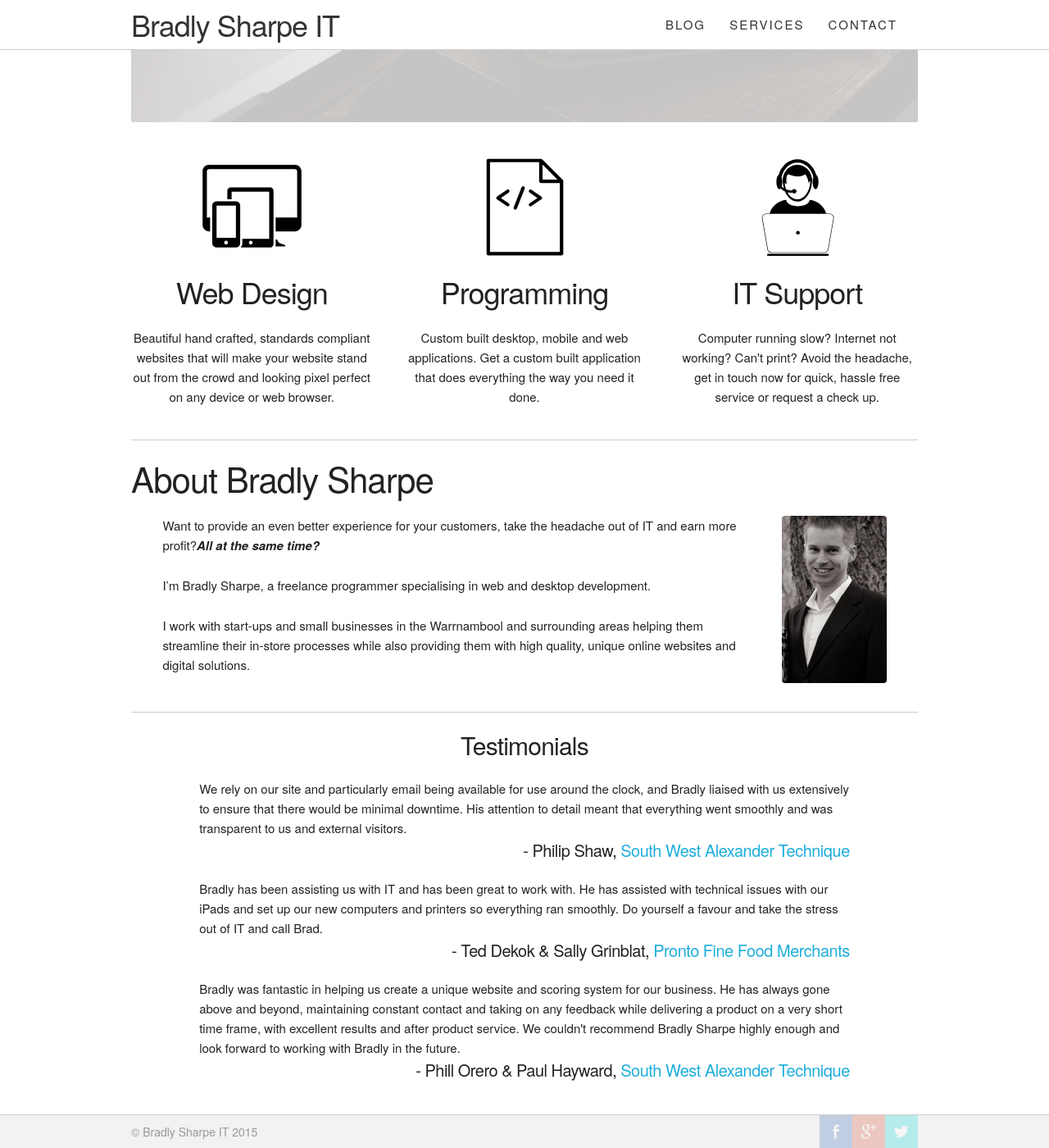
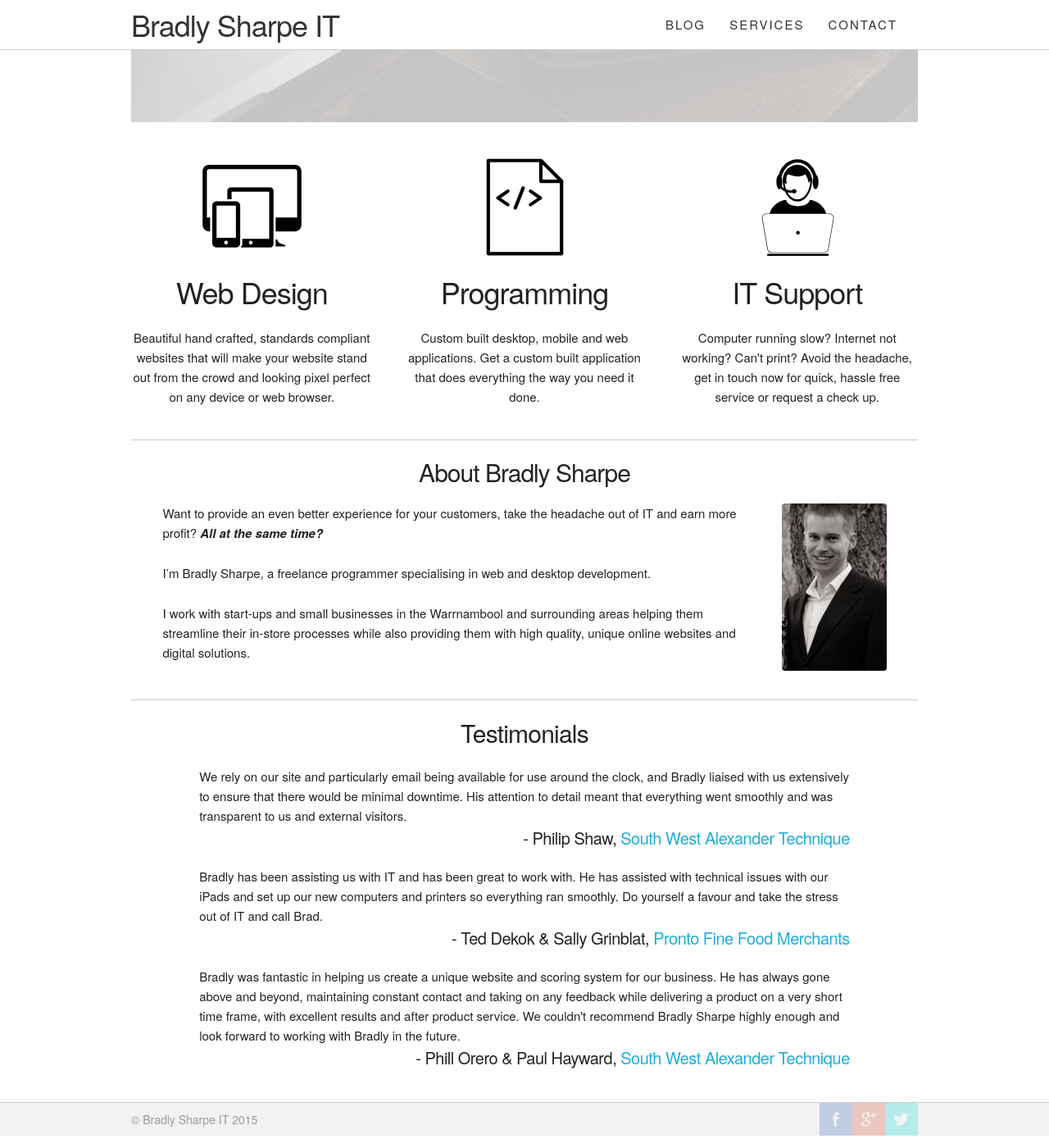
Before and after one commit to BradlySharpe/bradlysharpe.com.au, a Jekyll site: the page built from index.html, in a window 1280 px wide and 1400 px high, scrolled down 355 px. Shown: the whole window at 82% size. Built offline with Jekyll 4.4.1, drawn with Linux system fonts in a browser that asks for light colours.

Commit message:
Style page title

```diff
--- a/_sass/_layout.scss
+++ b/_sass/_layout.scss
@@ -143,6 +143,11 @@
   font-weight: 800;
 }
 
+.pageTitle {
+  font-size: 3rem;
+  text-align: center;
+}
+
 .profileImage {
 
   img {
--- a/index.html
+++ b/index.html
@@ -7,7 +7,7 @@ title: About Bradly Sharpe
 		<img src="{{ site.images_url }}/images/bradly-sharpe.png" alt="Bradly Sharpe" />
 	</div>
 	<div class="nine columns profileBio">
-		<p>Want to provide an even better experience for your customers, take the headache out of IT and earn more profit?<span class="u-emphasis">All at the same time?</span></p>
+		<p>Want to provide an even better experience for your customers, take the headache out of IT and earn more profit? <span class="u-emphasis">All at the same time?</span></p>
 		<p>I’m Bradly Sharpe, a freelance programmer specialising in web and desktop development.</p>
 		<p>I work with start-ups and small businesses in the Warrnambool and surrounding areas helping them streamline their in-store processes while also providing them with high quality, unique online websites and digital solutions.</p>
 	</div>
```
